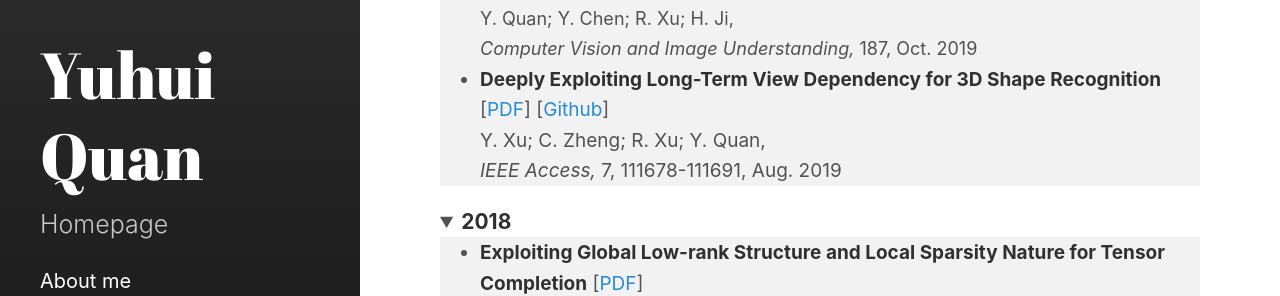
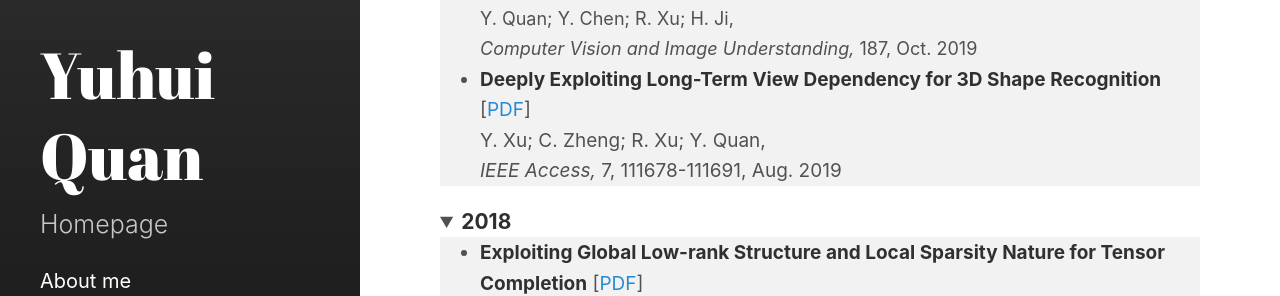
Before and after one commit to Dofboom/Dofboom.github.io, a Jekyll site: the page built from category/c.md, in a window 1280 px wide and 900 px high, scrolled down 786 px. Shown: the part 319-615 px from the top of the window. Built offline with Jekyll 4.4.1, drawn with Linux system fonts in a browser that asks for light colours.

Commit message:
Update c.md

```diff
--- a/category/c.md
+++ b/category/c.md
@@ -39,7 +39,7 @@ title: Publication
 <li><span style="font-size: 95%;"><strong>Attention with structure regularization for action recognition</strong> [<a href="https://github.com/Dofboom/Dofboom.github.io/blob/master/papers/2019/Attention%20with%20structure%20regularization%20for%20action%20recognition.pdf">PDF</a>]<br />
 <span style="font-size: 95%;"> Y. Quan; Y. Chen; R. Xu; H. Ji,<br />
 <em> Computer Vision and Image Understanding,</em> 187, Oct. 2019</span></span></li>
-<li><span style="font-size: 95%;"><strong>Deeply Exploiting Long-Term View Dependency for 3D Shape Recognition</strong> [<a href="https://github.com/Dofboom/Dofboom.github.io/blob/master/papers/2019/Deeply%20Exploiting%20Long-Term%20View%20Dependency%20for%203D%20Shape%20Recognition.pdf">PDF</a>] [<a href="https://github.com/cs-rukawa/NLED_Code">Github</a>]</span><br />
+<li><span style="font-size: 95%;"><strong>Deeply Exploiting Long-Term View Dependency for 3D Shape Recognition</strong> [<a href="https://github.com/Dofboom/Dofboom.github.io/blob/master/papers/2019/Deeply%20Exploiting%20Long-Term%20View%20Dependency%20for%203D%20Shape%20Recognition.pdf">PDF</a>] </span><br />
 <span style="font-size: 95%;"> Y. Xu; C. Zheng; R. Xu; Y. Quan,<br />
 <em> IEEE Access,</em>  7,  111678-111691, Aug. 2019</span></li>
 </ul>
```
